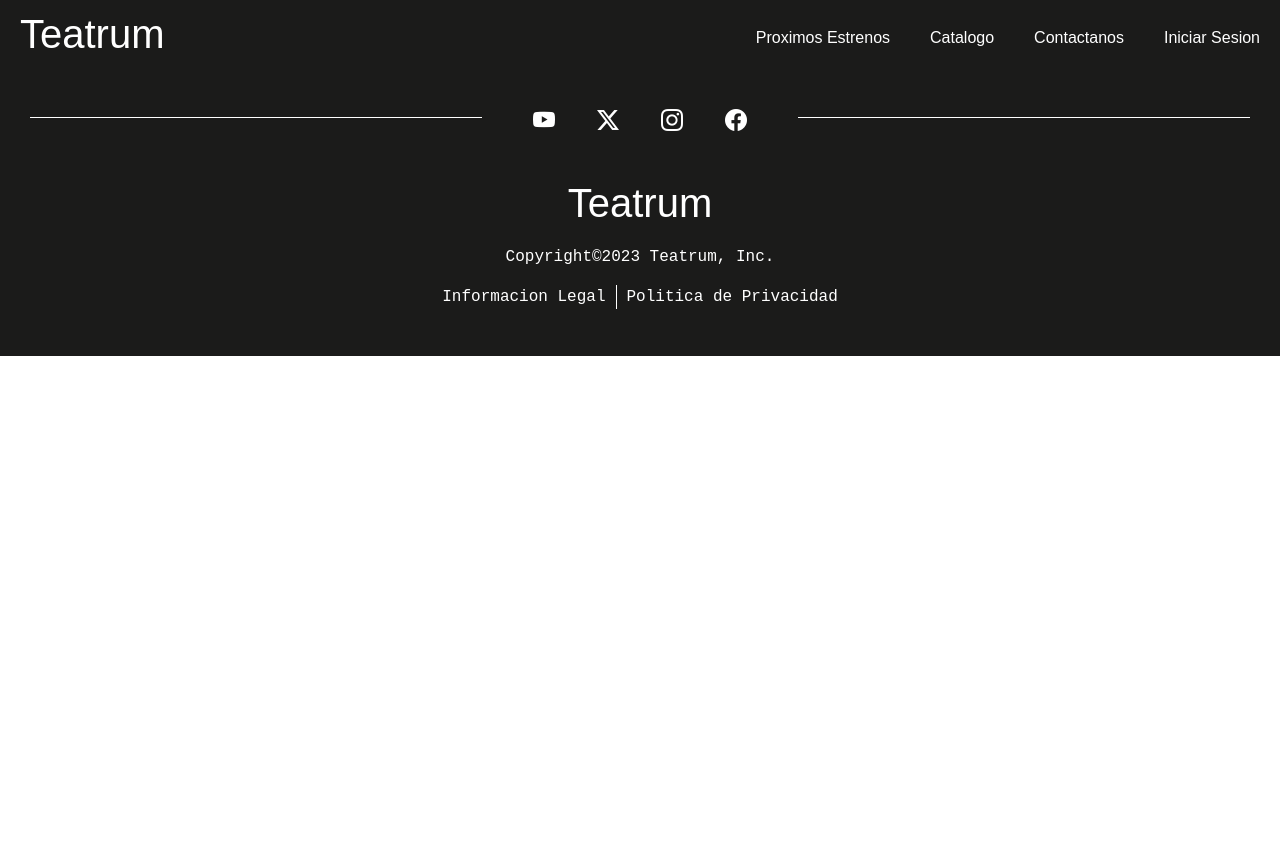
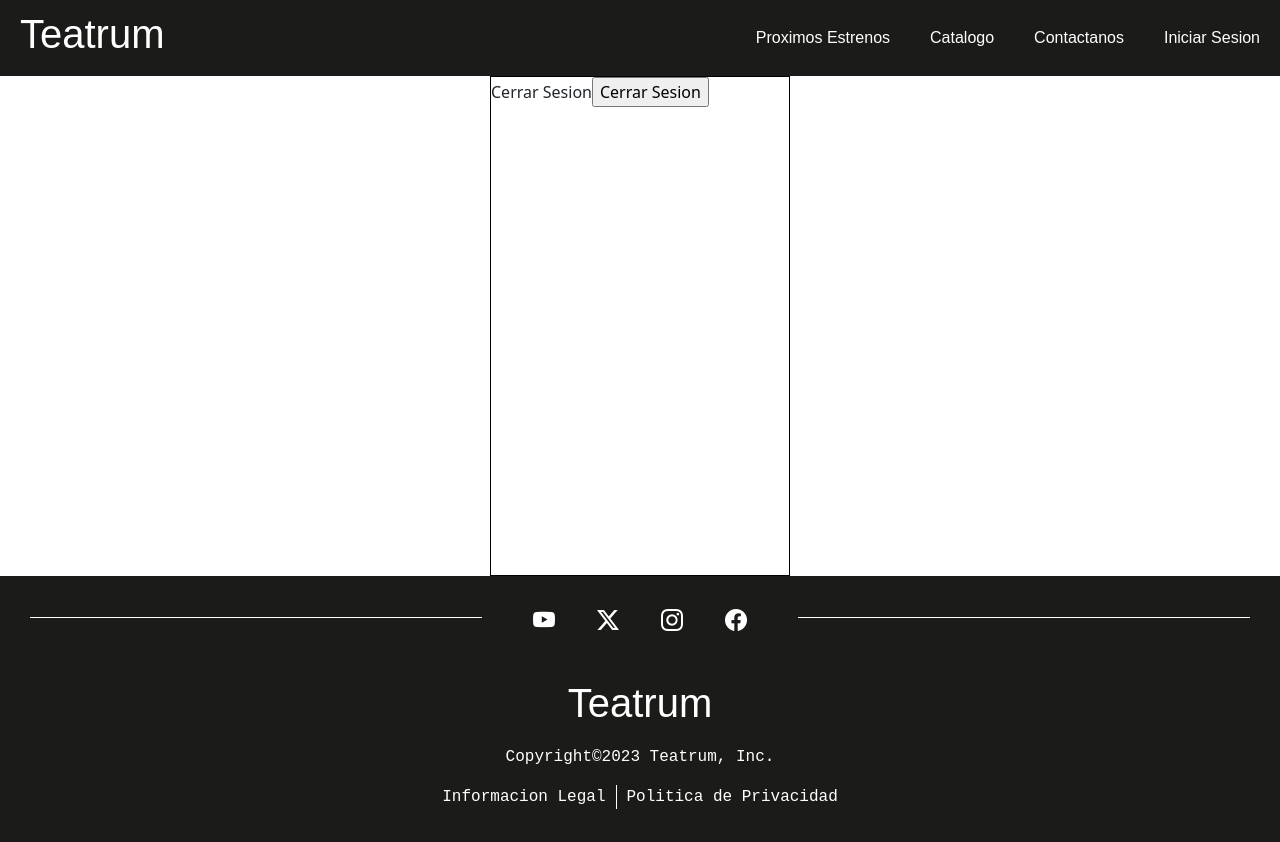
Before and after one commit to nikyuher/TeatrumVue, a Vue app: page /setting in a window 1280 px wide. Shown: the top 842 px of the page. Before the commit the page ends 800 px from the top, so only its background shows below. Built offline with nearby package versions, Linux system fonts and the light colour scheme; a web font is replaced by a local one.

Commit message:
peños diseños y agregacion de settings usuario

```diff
--- a/src/App.vue
+++ b/src/App.vue
@@ -24,7 +24,7 @@ onBeforeMount(() => {
         <router-link to="/about">Contactanos</router-link>
         <router-link v-if="userInfo && userInfo.nombre === 'admin'" to="/admin">Administrador</router-link>
         <router-link v-if="!userInfo" to="/login">Iniciar Sesion</router-link>
-        <router-link v-if="userInfo" :to="'/login'">{{ userInfo.nombre }}</router-link>
+        <router-link v-if="userInfo" :to="'/setting'">{{ userInfo.nombre }}</router-link>
       </nav>
     </div>
   </header>
--- /dev/null
+++ b/src/components/CerrarSesion.vue
@@ -0,0 +1,38 @@
+<script setup lang="ts">
+import { usarInfoUsuario } from '@/store/userInfo';
+import { useRouter } from 'vue-router';
+
+const Usuario = usarInfoUsuario();
+const router = useRouter();
+
+const eventCerrarSesion = async () => {
+
+    try {
+
+        Usuario.setUserInfo(null)
+
+        router.push('/');
+    } catch (error) {
+        console.log(error)
+    }
+}
+
+</script>
+
+<template>
+    <div class="contenedor">
+        <form @submit.prevent="eventCerrarSesion">
+            <label>Cerrar Sesion</label>
+            <input type="submit" value="Cerrar Sesion">
+        </form>
+    </div>
+</template>
+
+<style scoped>
+.contenedor {
+    margin: auto;
+    width: 300px;
+    height: 500px;
+    border: solid 1px black;
+}
+</style>
--- a/src/components/ListaGenero.vue
+++ b/src/components/ListaGenero.vue
@@ -69,5 +69,16 @@ const getImagenUrl = (imagenBytes: string) => {
   margin: 30px 10px;
   background-color: white;
   width: 300px;
+  height: 520px;
+  border-radius: 5px;
 }
+
+.targeta img{
+   height: 300px;
+   margin: 20px 0 20px 0;
+}
+.targeta h3{
+  text-align: left;
+}
+
 </style>
--- a/src/components/ObraEspecificaId.vue
+++ b/src/components/ObraEspecificaId.vue
@@ -64,4 +64,8 @@ const getImagenUrl = (imagenBytes: string) => {
     </div>
 </template>
 
-<style scoped></style>
+<style scoped>
+h1{
+    text-align: left;
+}
+</style>
--- a/src/router/index.ts
+++ b/src/router/index.ts
@@ -45,6 +45,11 @@ const router = createRouter({
       path: '/admin',
       name: 'cataadminlogo',
       component: () => import('../views/AdminView.vue')
+    },
+    {
+      path: '/setting',
+      name: 'setting',
+      component: () => import('../views/SettingUser.vue')
     }
   ]
 })
--- a/src/store/userInfo.ts
+++ b/src/store/userInfo.ts
@@ -13,7 +13,7 @@ export const usarInfoUsuario = defineStore({
   }),
   actions: {
     // Almacenar la información del usuario en localStorage
-    setUserInfo(userInfo: UserInfo) {
+    setUserInfo(userInfo: UserInfo | null) {
       this.userInfo = userInfo;
       localStorage.setItem('userInfo', JSON.stringify(userInfo));
     },
--- /dev/null
+++ b/src/views/SettingUser.vue
@@ -0,0 +1,17 @@
+<script setup lang="ts">
+import CerrarSesion from '@/components/CerrarSesion.vue';
+</script>
+
+<template>
+    <main>
+        <article>
+            <section>
+                <div>
+                    <CerrarSesion></CerrarSesion>
+                </div>
+            </section>
+        </article>
+    </main>
+</template>
+
+<style scoped></style>
```
